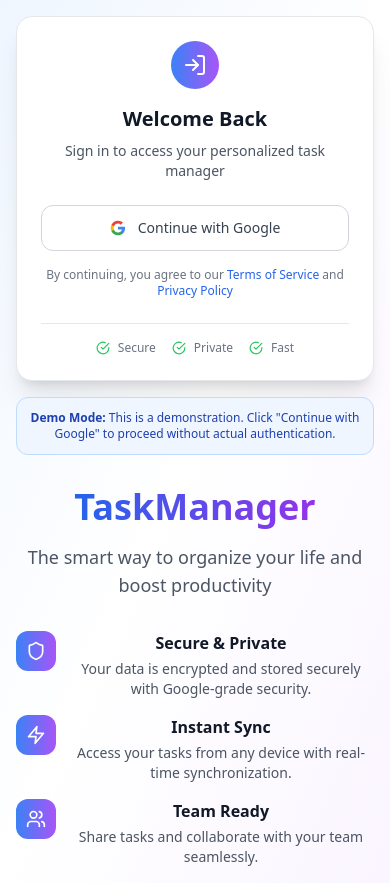
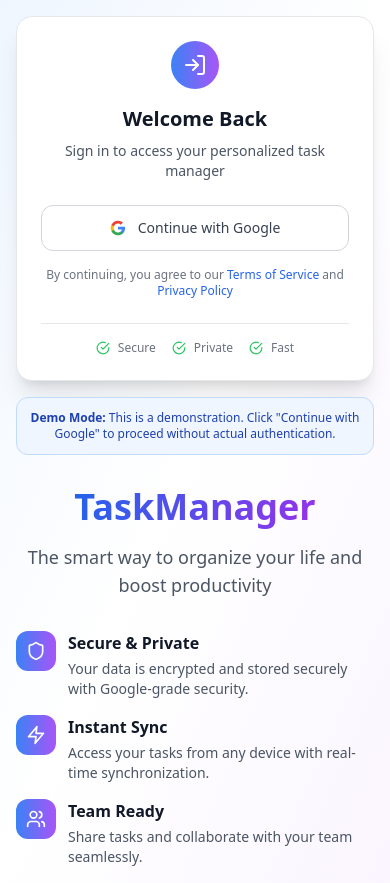
Before and after one commit to romtaugranot/llm-task-manager, a React (Vite) app: page / in a window 390 px wide. Built offline with nearby package versions, Linux system fonts and the light colour scheme.

Commit message:
Fix mobile text alignment in features section

```diff
--- a/src/components/LoginPage.tsx
+++ b/src/components/LoginPage.tsx
@@ -56,7 +56,7 @@
 
         {/* Left Side - Branding & Features */}
         <motion.div
-          className="text-center order-2 lg:order-1"
+          className="text-center lg:text-left order-2 lg:order-1"
           initial={{ opacity: 0, x: -50 }}
           animate={{ opacity: 1, x: 0 }}
           transition={{ duration: 0.6 }}
@@ -86,7 +86,7 @@
             {features.map((feature, index) => (
               <motion.div
                 key={feature.title}
-                className="flex items-start space-x-3 lg:space-x-4"
+                className="flex items-start space-x-3 lg:space-x-4 text-left"
                 initial={{ opacity: 0, x: -20 }}
                 animate={{ opacity: 1, x: 0 }}
                 transition={{ delay: 0.4 + index * 0.1 }}
@@ -94,7 +94,7 @@
                 <div className="flex-shrink-0 w-10 h-10 lg:w-12 lg:h-12 bg-gradient-to-r from-blue-500 to-purple-500 rounded-xl flex items-center justify-center">
                   <feature.icon size={20} className="text-white lg:w-6 lg:h-6" />
                 </div>
-                <div>
+                <div className="text-left">
                   <h3 className="text-base lg:text-lg font-semibold text-gray-900 mb-1">{feature.title}</h3>
                   <p className="text-sm lg:text-base text-gray-600">{feature.description}</p>
                 </div>
```
